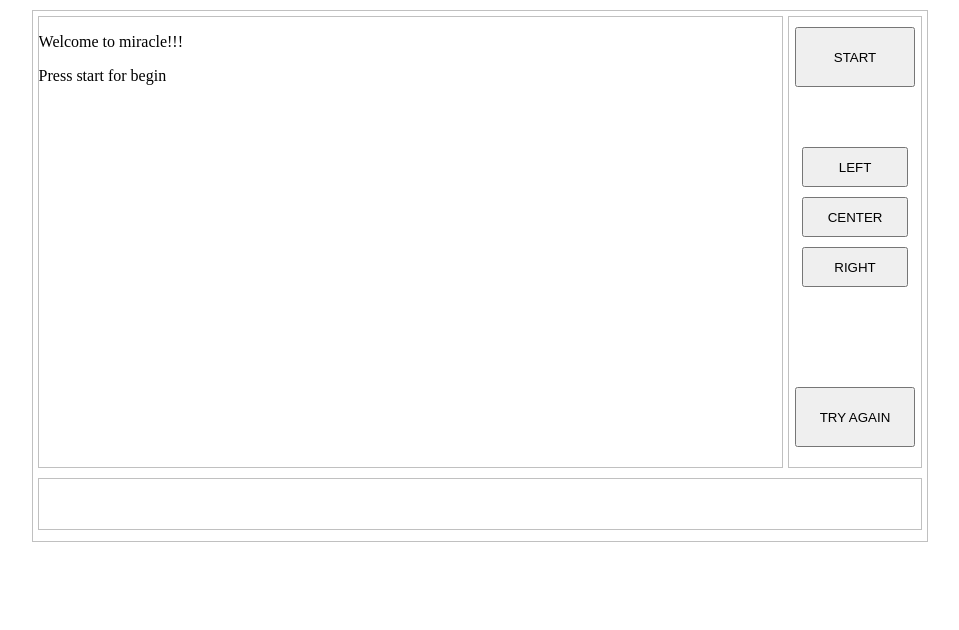
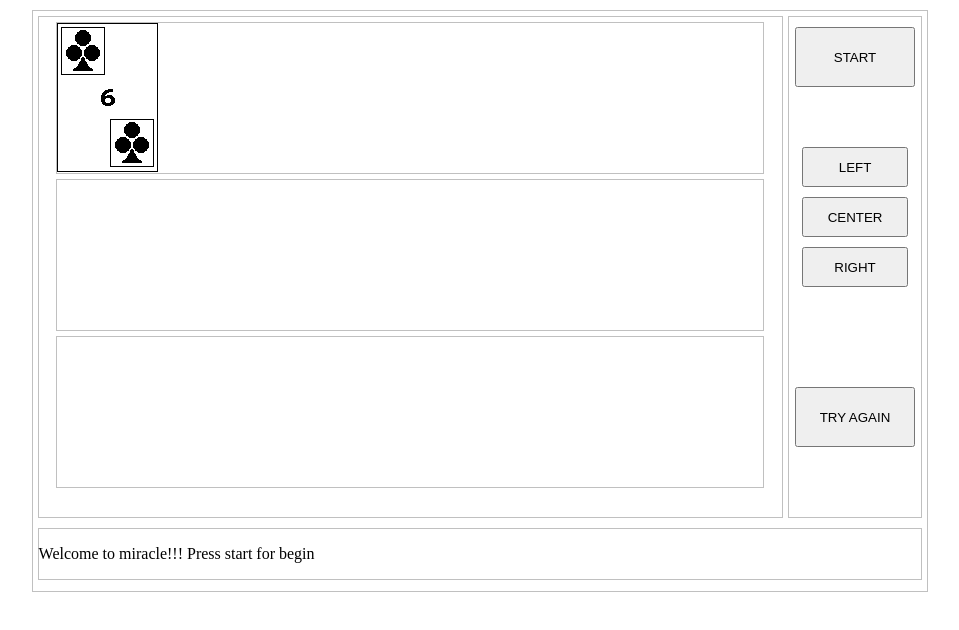
Before and after one commit to Yurimcalex/Mind_reader, a plain HTML site: page index.html in a window 1280 px wide. Shown: the whole page, without its empty margins (160-1119 px from the left). Drawn offline with Linux system fonts and the light colour scheme.

Commit message:
add functy to view & add constructor Card to model

```diff
--- a/css/index.css
+++ b/css/index.css
@@ -1,7 +1,7 @@
 .wrapper {
 	border: 1px solid silver;
 	width: 70%;
-	height: 520px;
+	height: 570px;
 	margin: 10px auto;
 	padding: 5px;
 }
@@ -9,7 +9,7 @@
 .view {
 	border: 1px solid silver;
 	width: 84%;
-	height: 450px;
+	height: 500px;
 	float: left;
 	margin-bottom: 10px;
 	overflow: hidden;
@@ -18,7 +18,7 @@
 .control {
 	border: 1px solid silver;
 	width: 15%;
-	height: 450px;
+	height: 500px;
 	float: right;
 }
 
@@ -48,9 +48,13 @@
 	margin-top: 100px;
 }
 
-
+.output {
+	border: 1px solid silver;
+	width: 95%;
+	margin: 5px auto;
+	height: 150px;
+}
 
 .img {
 	background: #D3CFCF url("../img/suite.png") no-repeat;
-	background-size: cover;
 }
--- a/index.html
+++ b/index.html
@@ -8,10 +8,9 @@
 <body>
 	<div class="wrapper">
 		<div id="vw" class="view">
-			<div id="wellcome">
-				<p>Welcome to miracle!!!</p>
-				<p> Press start for begin</p>
-			</div>
+			<div class="output"></div>
+			<div class="output"></div>
+			<div class="output"></div>
 		</div>
 		<div class="control">
 			<button id="start">START</button>
@@ -22,7 +21,11 @@
 				<button id="again">TRY AGAIN</button>
 			</div>
 		</div>
-		<div class="tips"></div>
+		<div id="tips" class="tips">
+			<div id="wellcome">
+				<p>Welcome to miracle!!! Press start for begin</p>
+			</div>
+		</div>
 	</div>
 	<script src="js/index.js"></script>
 </body>
--- a/js/index.js
+++ b/js/index.js
@@ -1,21 +1,28 @@
 (function () {
     'use strict';
-    var model, view, controller;
+    var model, view, controller, global;
 
-    model = {
+    global = {
+        start: document.getElementById('start'),
+        again: document.getElementById('again'),
+        view: document.getElementById('vw'),
+        tip: document.getElementById('tips'),
         image: (function () {
             var img = new Image();
             img.src = 'img/suite.png';
             return img;
-        }()),
+        }())
+    };
+
+    model = {
         randomNumber: function (x, y) {
             y = y - 1;
             return Math.floor(Math.random() * y + x);
         },
-        makeSuite: function (width) {
+        makeSuite: function () {
             var suite = [], n;
             while (true) {
-                n = this.randomNumber(0, 35) * width;
+                n = this.randomNumber(0, 35);
                 if (suite.indexOf(n) === -1) {
                     suite.push(n);
                 }
@@ -24,26 +31,52 @@
                 }
             }
             return suite;
+        },
+        Card: function (n, width) {
+            this.id = n * width;
+            this.y = this.id + 2;
+            this.x = this.y - this.id - 1;
+        }
+    };
+    model.Card.prototype.make = function() {
+        var img = global.image.cloneNode();
+        var cont = document.createElement('div');
+        cont.style.width = '101px';
+        cont.style.height = '150px';
+        //cont.style.background = '#D3CFCF url("../img/suite.png") no-repeat';
+        cont.classList.add('img');
+        return cont;
+    };
+
+
+    view = {
+        cardSet: function () {
+            var suite = [];
+            var set = model.makeSuite();
+            var i;
+            for (i = 0; i < set.length; i += 1) {
+                suite.push(new model.Card(set[i], 100));
+            }
+            return suite;
+        },
+        showCards: function () {
+            var set = this.cardSet();
+            var card = set[1].make();
+            global.view.querySelector('.output').appendChild(card);
         }
     };
 
-    view = {
-
-    };
-
     controller = {
-        start: document.getElementById('start'),
-        again: document.getElementById('again'),
-        vw: document.getElementById('vw'),
         init: function () {
-            var self = this;
-            this.start.onclick = function () {
-                self.vw.removeChild(wellcome);
+            global.start.onclick = function () {
+                global.wellcome = global.tip.removeChild(wellcome);
                 /*self.vw.appendChild(model.image.cloneNode(true));
                 self.vw.appendChild(model.image.cloneNode(true));*/
+                console.log(global);
             };
         }
     };
 
     controller.init();
+    console.log(view.showCards());
 }());
```
